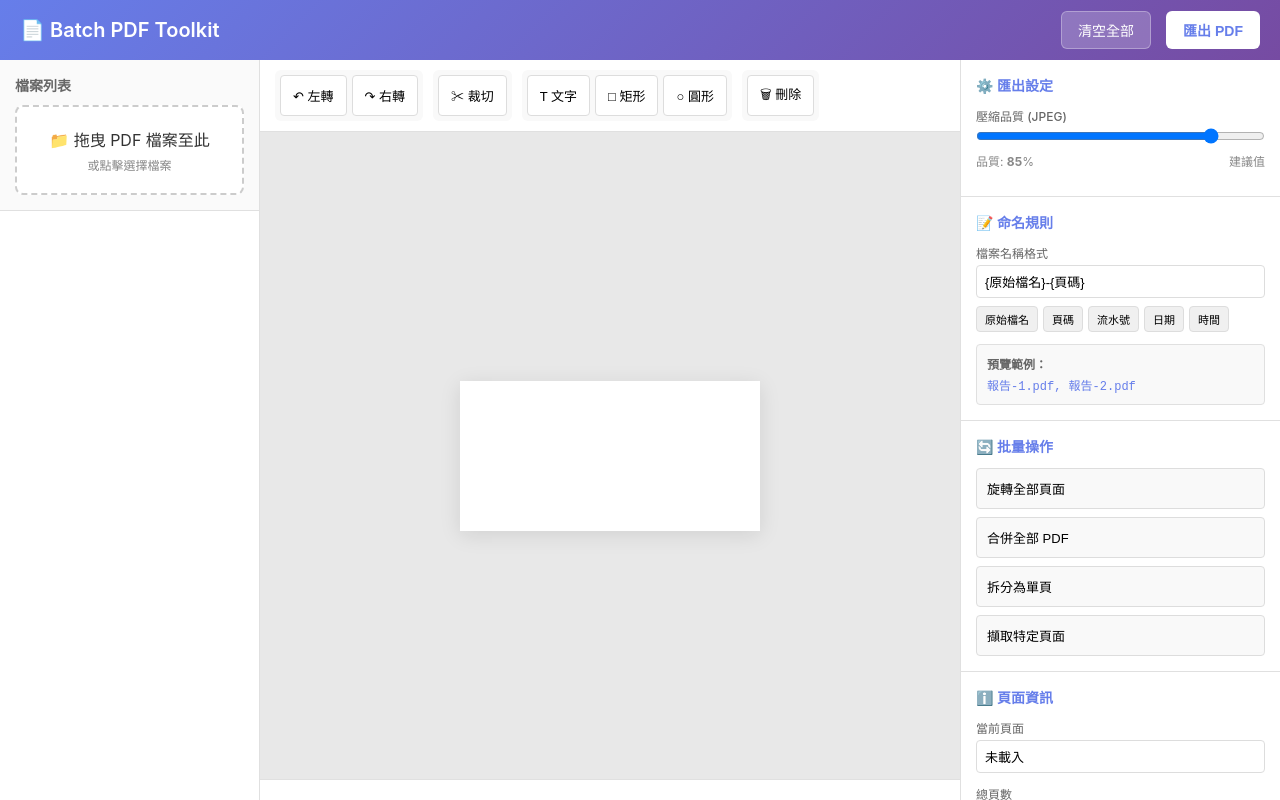
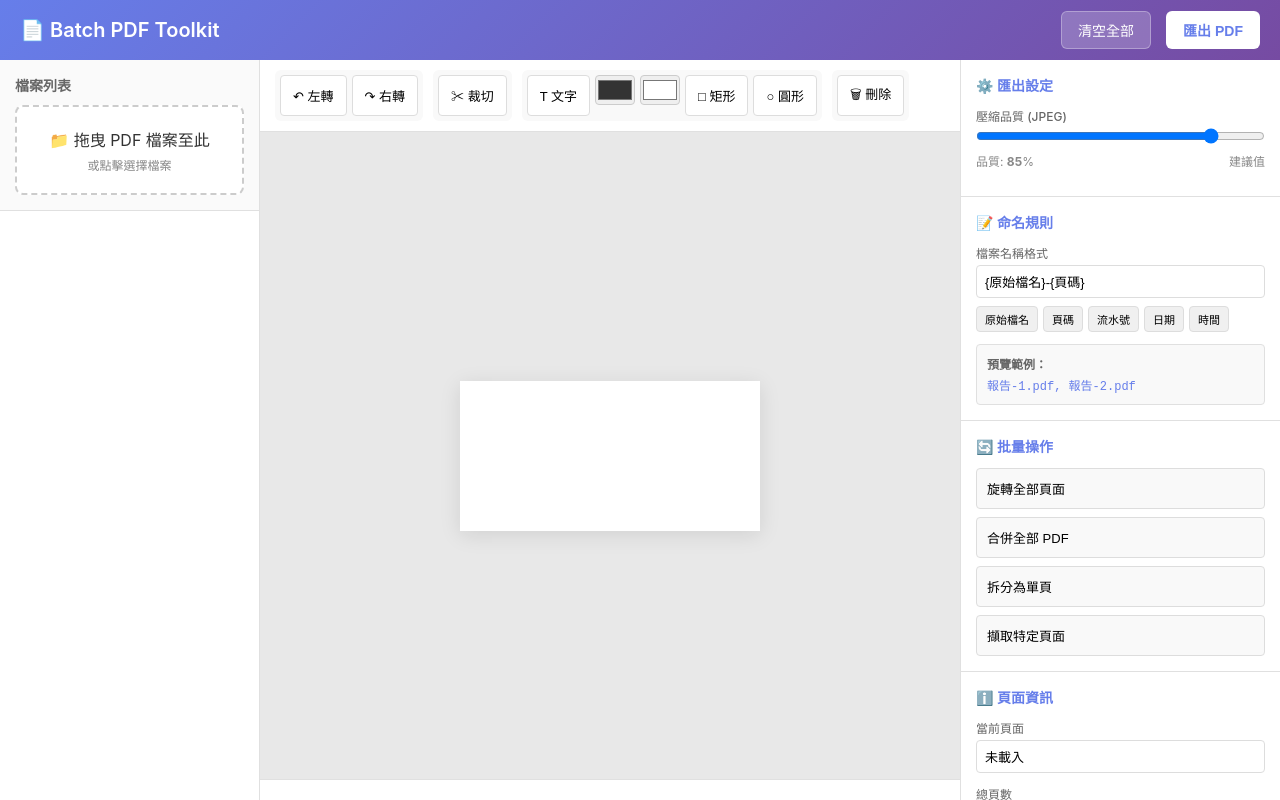
Before and after one commit to maotai11/batch-pdf-toolkit, a plain HTML site: page index.html in a window 1280 px wide. Drawn offline with nearby package versions, Linux system fonts and the light colour scheme; a script that the page names is missing.

Commit message:
Add text color and background color pickers to UI

```diff
--- a/index.html
+++ b/index.html
@@ -488,6 +488,8 @@
                 </div>
                 <div class="tool-group">
                     <button class="tool-btn" id="btn-text" title="添加文字">T 文字</button>
+                    <input type="color" id="text-color" value="#333333" title="文字顏色" style="width: 40px; height: 30px; border: 1px solid #ccc; border-radius: 4px; cursor: pointer;">
+                    <input type="color" id="text-bg-color" value="#ffffff" title="文字背景色" style="width: 40px; height: 30px; border: 1px solid #ccc; border-radius: 4px; cursor: pointer;">
                     <button class="tool-btn" id="btn-rect" title="添加矩形">□ 矩形</button>
                     <button class="tool-btn" id="btn-circle" title="添加圓形">○ 圓形</button>
                 </div>
```
